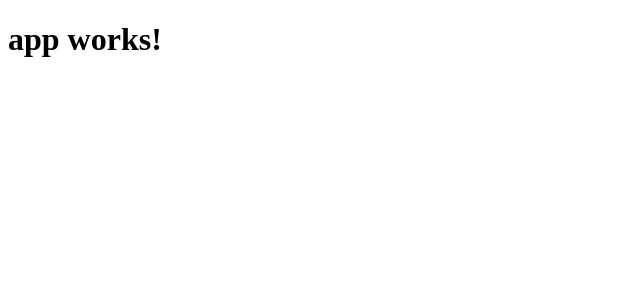
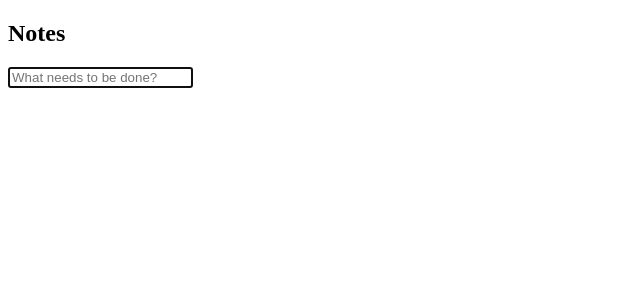
Before and after one commit to palevasseur/notes, an Angular app: page / in a window 1280 px wide. Shown: the top 300 px of the page, without its empty margins (0-640 px from the left). Built offline with nearby package versions, Linux system fonts and the light colour scheme.

Commit message:
tuto task list without css style, ok

```diff
--- a/src/app/app.component.html
+++ b/src/app/app.component.html
@@ -1,3 +1 @@
-<h1>
-  {{title}}
-</h1>
+<notes-app></notes-app>
--- a/src/app/app.component.ts
+++ b/src/app/app.component.ts
@@ -1,10 +1,10 @@
 import { Component } from '@angular/core';
-
+//import { NotesAppComponent } from './notes-app/notes-app.component';
+// need to add ? directives: [NotesAppComponent]
 @Component({
   selector: 'app-root',
   templateUrl: './app.component.html',
   styleUrls: ['./app.component.css']
 })
 export class AppComponent {
-  title = 'app works!';
 }
--- a/src/app/app.module.ts
+++ b/src/app/app.module.ts
@@ -4,10 +4,12 @@ import { FormsModule } from '@angular/forms';
 import { HttpModule } from '@angular/http';
 
 import { AppComponent } from './app.component';
+import { NotesAppComponent } from './notes-app/notes-app.component';
 
 @NgModule({
   declarations: [
-    AppComponent
+    AppComponent,
+    NotesAppComponent
   ],
   imports: [
     BrowserModule,
--- a/src/app/note.service.ts
+++ b/src/app/note.service.ts
@@ -35,7 +35,7 @@ export class NoteService {
     if (!note) {
       return null;
     }
-    Object.assign(note, values);
+    (<any>Object).assign(note, values);
     return note;
   }
 
--- a/src/app/note.ts
+++ b/src/app/note.ts
@@ -4,6 +4,6 @@ export class Note {
   complete: boolean = false;
 
   constructor(values: Object = {}) {
-    Object.assign(this, values);
+    (<any>Object).assign(this, values);
   }
 }
--- /dev/null
+++ b/src/app/notes-app/notes-app.component.html
@@ -0,0 +1,20 @@
+<section class="notesapp">
+  <header class="header">
+    <h1>Notes</h1>
+    <input class="new-note" placeholder="What needs to be done?" autofocus="" [(ngModel)]="newNote.title" (keyup.enter)="addNote()">
+  </header>
+  <section class="main" *ngIf="notes.length > 0">
+    <ul class="note-list">
+      <li *ngFor="let note of notes" [class.completed]="note.complete">
+        <div class="view">
+          <input class="toggle" type="checkbox" (click)="toggleNoteComplete(note)" [checked]="note.complete">
+          <label>{{note.title}}</label>
+          <button class="destroy" (click)="removeNote(note)"></button>
+        </div>
+      </li>
+    </ul>
+  </section>
+  <footer class="footer" *ngIf="notes.length > 0">
+    <span class="note-count"><strong>{{notes.length}}</strong> {{notes.length == 1 ? 'item' : 'items'}} left</span>
+  </footer>
+</section>
--- /dev/null
+++ b/src/app/notes-app/notes-app.component.ts
@@ -0,0 +1,38 @@
+import { Component, OnInit } from '@angular/core';
+import { Note } from "../note";
+import { NoteService } from '../note.service';
+
+@Component({
+  selector: 'notes-app',
+  templateUrl: './notes-app.component.html',
+  styleUrls: ['./notes-app.component.css'],
+  providers: [NoteService]
+})
+export class NotesAppComponent implements OnInit {
+
+  newNote: Note = new Note();
+
+  constructor(private noteService: NoteService) {
+  }
+
+  ngOnInit() {
+  }
+
+  addNote() {
+    this.noteService.addNote(this.newNote);
+    this.newNote = new Note();
+  }
+
+  toggleNoteComplete(note) {
+    this.noteService.toggleNoteComplete(note);
+  }
+
+  removeNote(note) {
+    this.noteService.deleteNoteById(note.id);
+  }
+
+  get notes() {
+    return this.noteService.getAllNotes();
+  }
+
+}
```
Also changed, not shown: src/app/notes-app/notes-app.component.css (added), 1 other file (tests, documents, lock files or other folders).
